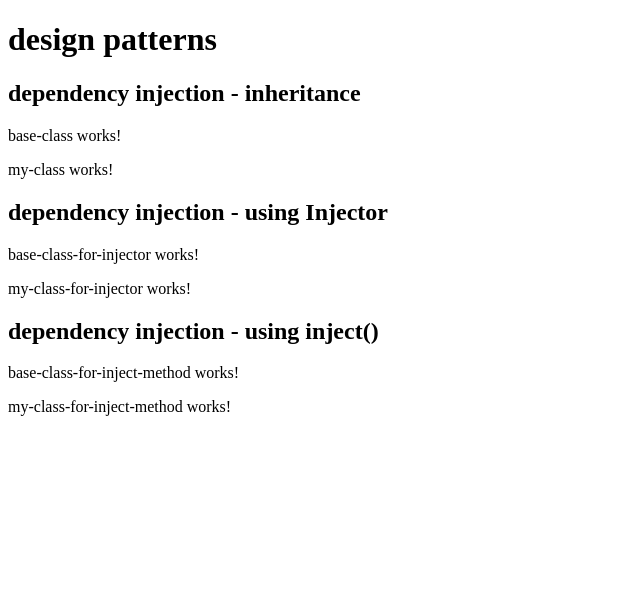
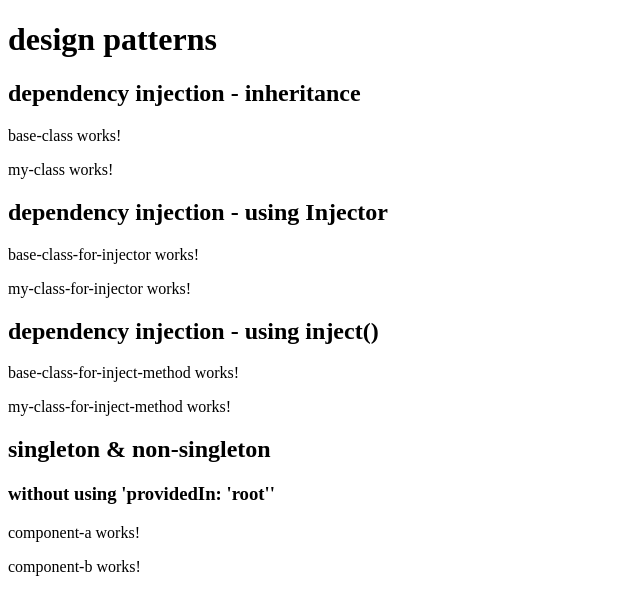
Before and after one commit to WeszeRita/design-patterns, an Angular app: page / in a window 1280 px wide. Shown: the top 614 px of the page, without its empty margins (0-640 px from the left). Built offline with nearby package versions, Linux system fonts and the light colour scheme.

Commit message:
singleton

```diff
--- a/src/app/app.component.html
+++ b/src/app/app.component.html
@@ -11,3 +11,8 @@
 <h2>dependency injection - using inject()</h2>
 <app-base-class-for-inject-method></app-base-class-for-inject-method>
 <app-my-class-for-inject-method></app-my-class-for-inject-method>
+
+<h2>singleton & non-singleton</h2>
+<h3>without using 'providedIn: 'root''</h3>
+<app-component-a></app-component-a>
+<app-component-b></app-component-b>
--- a/src/app/app.module.ts
+++ b/src/app/app.module.ts
@@ -8,6 +8,9 @@ import { MyClassForInjectorComponent } from './dependency-injection/using-inject
 import { MyClassForInjectMethodComponent } from './dependency-injection/using-inject-method/my-class-for-inject-method/my-class-for-inject-method.component';
 import { BaseClassForInjectMethodComponent } from './dependency-injection/using-inject-method/base-class-for-inject-method/base-class-for-inject-method.component';
 import { LoggerService } from '../shared/logger.service';
+import { ComponentAComponent } from './singleton-non-singleton/component-a/component-a.component';
+import { ComponentBComponent } from './singleton-non-singleton/component-b/component-b.component';
+import { DataService } from '../shared/data.service';
 
 export const LOGGER_TOKEN = new InjectionToken<LoggerService>('LoggerService');
 export const LOGGER_CONFIG_TOKEN = new InjectionToken<string>('loggerServiceConfig');
@@ -21,9 +24,12 @@ export const LOGGER_CONFIG_TOKEN = new InjectionToken<string>('loggerServiceConf
     MyClassForInjectorComponent,
     MyClassForInjectMethodComponent,
     BaseClassForInjectMethodComponent,
+    ComponentAComponent,
+    ComponentBComponent,
   ],
   imports: [BrowserModule],
   providers: [
+    DataService,
     { provide: LOGGER_TOKEN, useClass: LoggerService },
     { provide: LOGGER_CONFIG_TOKEN, useValue: 'Eric'},
   ],
--- /dev/null
+++ b/src/app/singleton-non-singleton/component-a/component-a.component.html
@@ -0,0 +1 @@
+<p>component-a works!</p>
--- /dev/null
+++ b/src/app/singleton-non-singleton/component-a/component-a.component.ts
@@ -0,0 +1,17 @@
+import { Component, OnInit } from '@angular/core';
+import { DataService } from '../../../shared/data.service';
+
+@Component({
+  selector: 'app-component-a',
+  templateUrl: './component-a.component.html',
+})
+export class ComponentAComponent implements OnInit {
+  private data: number[];
+
+  constructor(private dataService: DataService) {}
+
+  ngOnInit() {
+    this.data = this.dataService.getData();
+    console.log('Component A:', this.data);
+  }
+}
--- /dev/null
+++ b/src/app/singleton-non-singleton/component-b/component-b.component.html
@@ -0,0 +1 @@
+<p>component-b works!</p>
--- /dev/null
+++ b/src/app/singleton-non-singleton/component-b/component-b.component.ts
@@ -0,0 +1,17 @@
+import { Component, OnInit } from '@angular/core';
+import { DataService } from '../../../shared/data.service';
+
+@Component({
+  selector: 'app-component-b',
+  templateUrl: './component-b.component.html',
+})
+export class ComponentBComponent implements OnInit {
+  private data: number[];
+
+  constructor(private dataService: DataService) {}
+
+  ngOnInit() {
+    this.data = this.dataService.getData();
+    console.log('Component B:', this.data);
+  }
+}
--- /dev/null
+++ b/src/shared/data.service.ts
@@ -0,0 +1,10 @@
+import { Injectable } from '@angular/core';
+
+@Injectable()
+export class DataService {
+  private readonly data = [1, 2, 3, 4];
+
+  getData(): number[] {
+    return this.data;
+  }
+}
```
